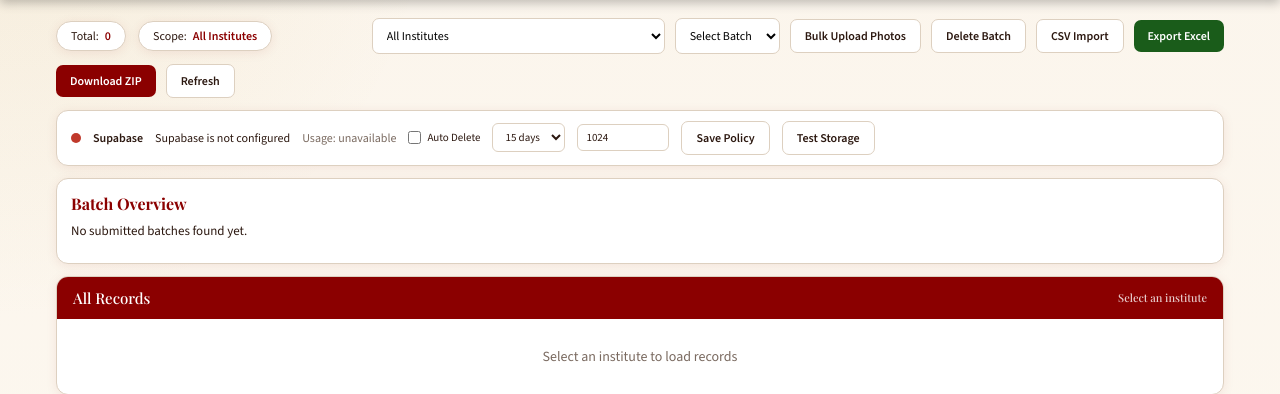
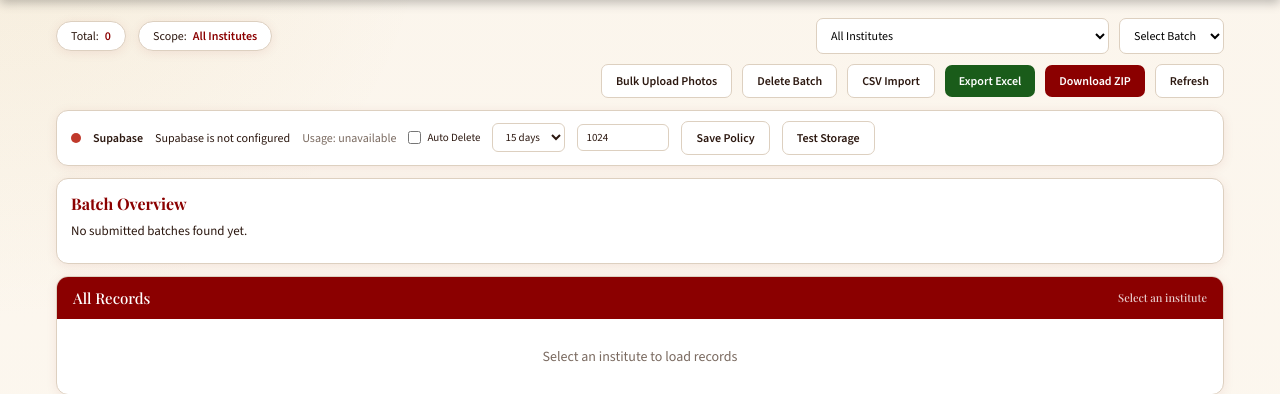
Before and after one commit to nine314211915-cpu/idcardmaker, a Flask app: page /admin in a window 1280 px wide. Shown: the part 114-508 px from the top of the page. Run offline with Flask 3, Linux system fonts and the light colour scheme; the visitor is signed in with stand-in values (Sample User, id 1); data that the repository does not hold is empty.

Commit message:
Align admin action buttons to the right

```diff
--- a/templates/admin.html
+++ b/templates/admin.html
@@ -120,6 +120,14 @@
     flex-wrap: wrap;
     align-items: center;
   }
+  .toolbar-actions {
+    display: flex;
+    gap: 10px;
+    flex-wrap: wrap;
+    align-items: center;
+    margin-left: auto;
+    justify-content: flex-end;
+  }
   .stats-bar {
     display: flex;
     gap: 12px;
@@ -711,12 +719,14 @@
   <select class="filter-select" id="batchFilter" onchange="loadRecords()">
     <option value="">Select Batch</option>
   </select>
+  <div class="toolbar-actions">
     <button class="btn btn-outline" type="button" onclick="openAdminBulkPhotoPicker()">Bulk Upload Photos</button>
     <button class="btn btn-outline" onclick="deleteSelectedBatch()">Delete Batch</button>
     <button class="btn btn-outline" type="button" onclick="document.getElementById('csvImportInput').click()">CSV Import</button>
     <button class="btn btn-green" onclick="exportExcel()">Export Excel</button>
     <button class="btn btn-red" onclick="exportZip()">Download ZIP</button>
     <button class="btn btn-outline" onclick="loadRecords()">Refresh</button>
+  </div>
 </div>
 
 <div class="status-strip">
```
Lines whose indentation alone changed are shown as unchanged.
